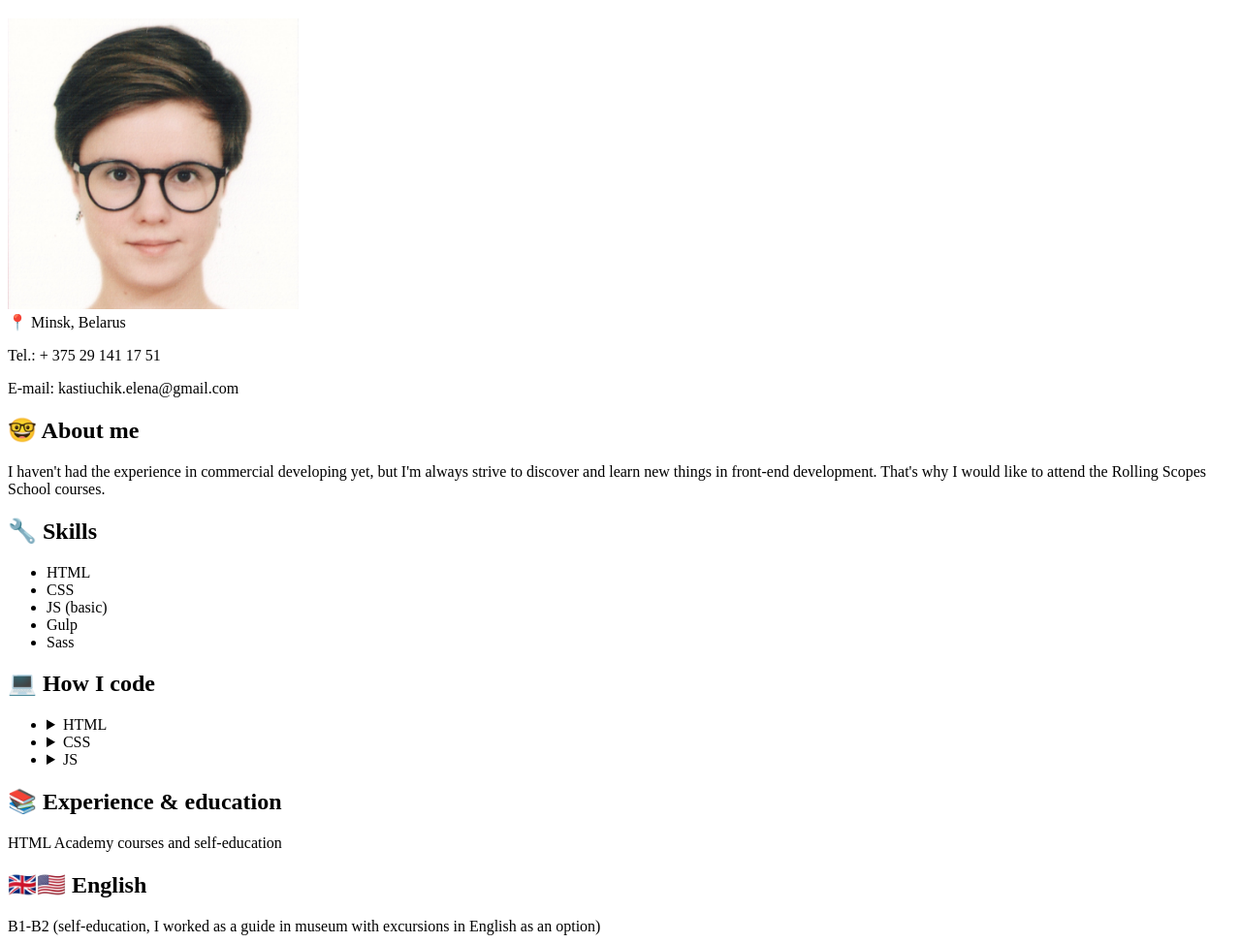
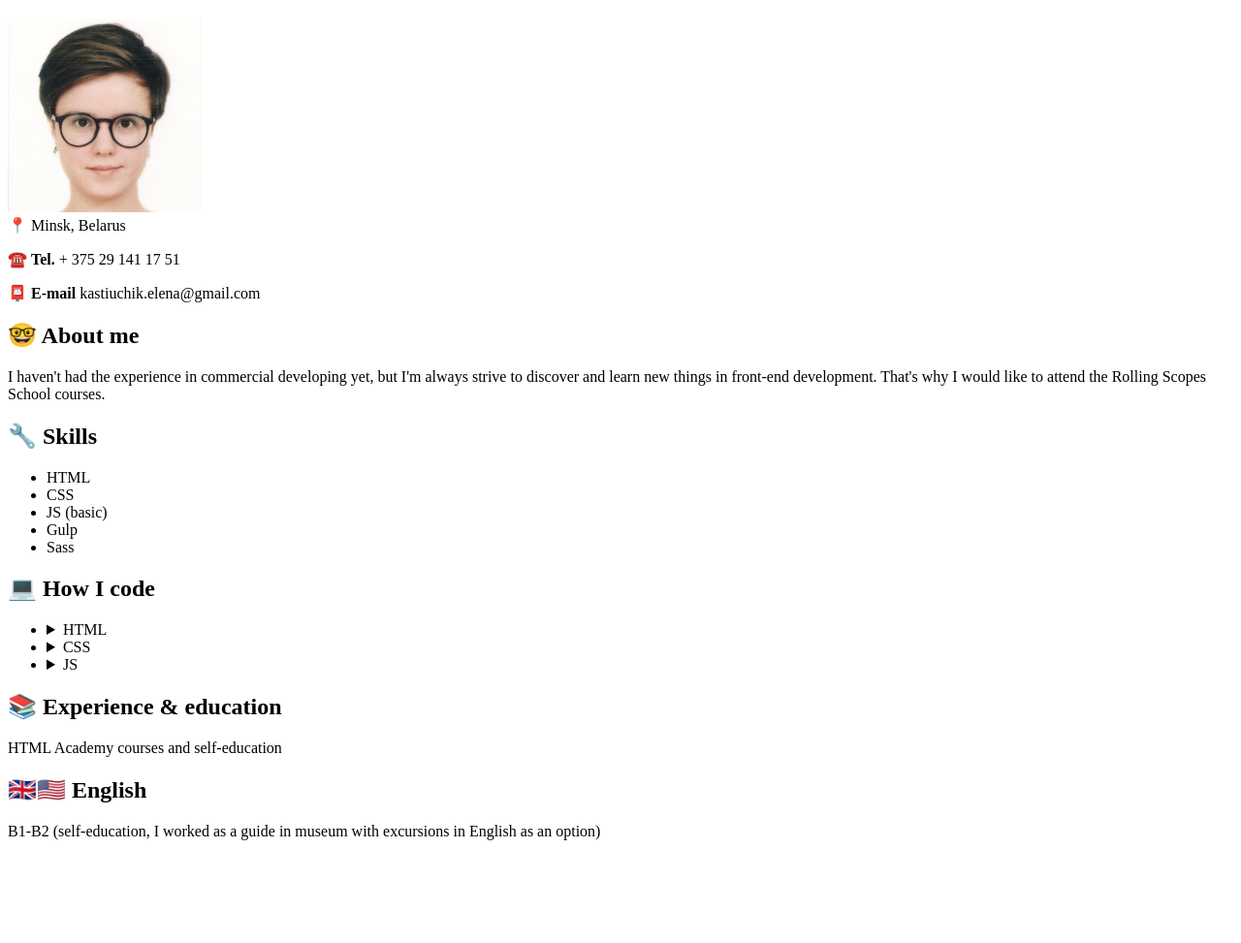
Before and after one commit to noche-polar/rsschool-cv, a plain HTML site: page index.html in a window 1280 px wide. Shown: the part 61-1034 px from the top of the page at 97% size. After the commit the page ends 944 px from the top, so only its background shows below. Drawn offline with Linux system fonts and the light colour scheme; files whose address does not match are found by name.

Commit message:
feat: update html page layout

```diff
--- a/index.html
+++ b/index.html
@@ -6,7 +6,7 @@
     <meta name="viewport" content="width=device-width, initial-scale=1.0">
     <link rel="stylesheet" href="style.css">
     <link rel="preconnect" href="https://fonts.gstatic.com">
-    <link href="https://fonts.googleapis.com/css2?family=Montserrat&display=swap" rel="stylesheet">
+    <link href="https://fonts.googleapis.com/css2?family=Montserrat:wght@400;700&display=swap" rel="stylesheet">
     <link rel="preconnect" href="https://fonts.gstatic.com">
     <link href="https://fonts.googleapis.com/css2?family=Roboto+Slab&display=swap" rel="stylesheet">
     <title>Kastsiuchyk Alena's CV</title>
@@ -18,19 +18,21 @@
         </h1>
     </header>
     <main class="main">
-        <img class="my_photo" src="/Users/elenakastucik/oiseau-mecanique/study/RSSchool/rsschool-cv/my_portrait.jpeg" alt="there's my photo here" height="300px">
-        <section class="main__location">
-            📍 Minsk, Belarus
-        </section>
-        <section class="main__contacts">
-            <p>Tel.: + 375 29 141 17 51</p>
-            <p>E-mail: kastiuchik.elena@gmail.com</p>
-        </section>
+        <div class="main__essential-info-wrapper">
+            <img class="my_photo" src="/Users/elenakastucik/oiseau-mecanique/study/RSSchool/rsschool-cv/my_portrait.jpeg" alt="there's my photo here" height="200px">
+            <section class="main__contacts">
+                📍 Minsk, Belarus
+                <p>☎️ <b>Tel.</b> + 375 29 141 17 51</p>
+                <p>📮 <b>E-mail</b> kastiuchik.elena@gmail.com</p>
+            </section>
+        </div>
         <section class="main__about-me">
             <h2 class="main__about-me-h2">
                 🤓 About me
             </h2>
-            I haven't had the experience in commercial developing yet, but I'm always strive to discover and learn new things in front-end development. That's why I would like to attend the Rolling Scopes School courses.
+            <p>
+                I haven't had the experience in commercial developing yet, but I'm always strive to discover and learn new things in front-end development. That's why I would like to attend the Rolling Scopes School courses.
+            </p>
         </section>
         <section class="main__skills">
             <h2 class="main__skills-h2">
@@ -243,13 +245,17 @@
             <h2 class="main__experience-and-education-h2">
                 📚  Experience & education
             </h2>
-            HTML Academy courses and self-education
+            <p>
+                HTML Academy courses and self-education
+            </p>
         </section>
         <section class="main__english-level">
             <h2 class="main__english-level-h2">
                 🇬🇧🇺🇸  English
             </h2>
-            B1-B2 (self-education, I worked as a guide in museum with excursions in English as an option)
+            <p>
+                B1-B2 (self-education, I worked as a guide in museum with excursions in English as an option)
+            </p>
         </section>
     </main>
 </body>
```
